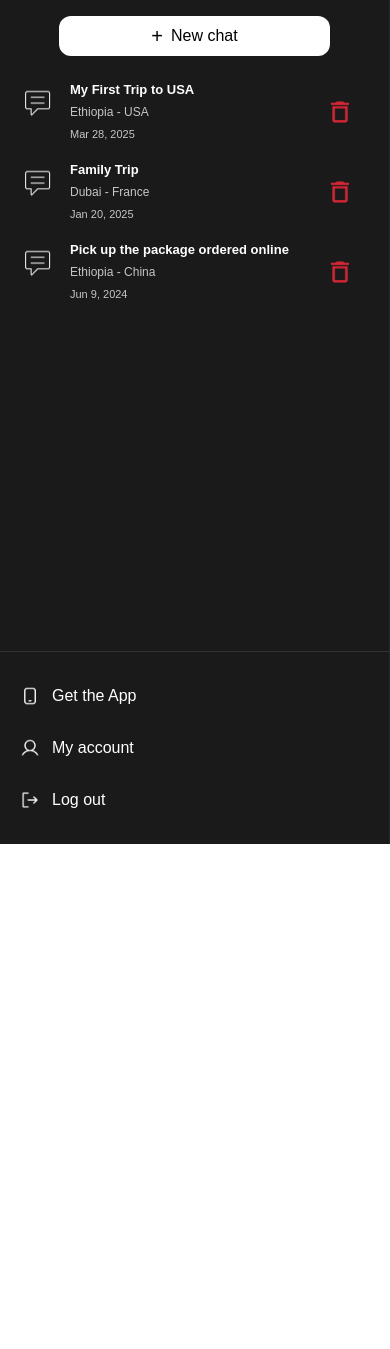
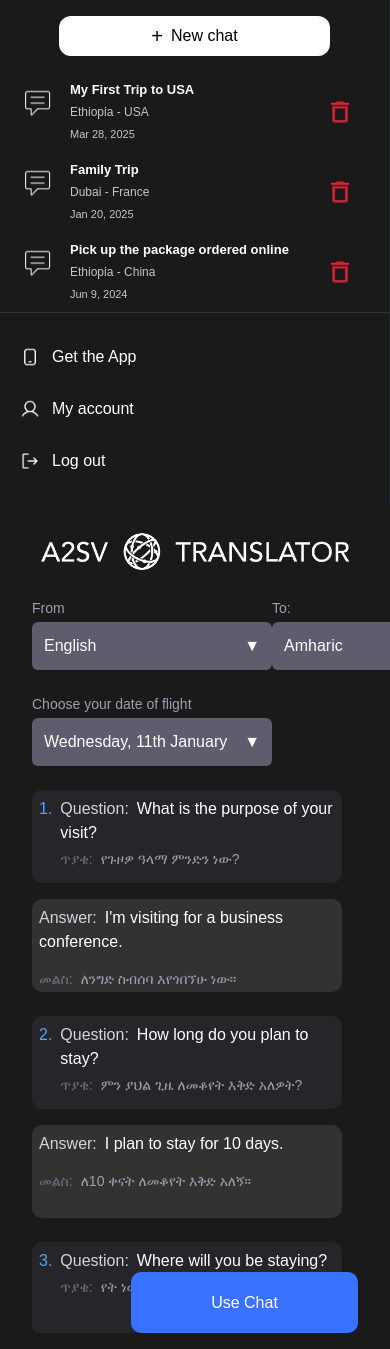
Before and after one commit to A2SV/A2SV-2025-Internship-Pass-Me, a Next.js app in the folder web/: page /dashboard/flight/1 in a window 390 px wide. Before the commit the page ends 844 px from the top, so only its background shows below. Built offline with nearby package versions, Linux system fonts and the light colour scheme; a web font is replaced by a local one.

Commit message:
feat: Add layout page to be shared by all component in the dashboard

```diff
--- a/web/src/app/dashboard/flight/[id]/page.tsx
+++ b/web/src/app/dashboard/flight/[id]/page.tsx
@@ -1,7 +1,6 @@
 "use client";
 
 import { useParams } from "next/navigation";
-import Sidebar from "../../../components/sidebar/sidebar";
 import FlightDetail from "../../../components/flight-detail/flight-detail";
 
 export default function FlightDetailPage() {
@@ -9,8 +8,7 @@ export default function FlightDetailPage() {
   const flightId = params.id as string;
 
   return (
-    <div className="flex h-screen bg-[#121212]">
-      <Sidebar />
+    <div className="h-screen bg-[#121212]">
       <FlightDetail flightId={flightId} />
     </div>
   );
--- /dev/null
+++ b/web/src/app/dashboard/layout.tsx
@@ -0,0 +1,12 @@
+import Sidebar from '@/app/components/sidebar/sidebar';
+
+export default function Layout({ children }: { children: React.ReactNode }) {
+  return (
+    <div className="flex h-screen flex-col md:flex-row md:overflow-hidden">
+      <div className="">
+        <Sidebar />
+      </div>
+      <div className="flex-grow md:overflow-y-auto">{children}</div>
+    </div>
+  );
+}
--- a/web/src/app/dashboard/newflight/page.tsx
+++ b/web/src/app/dashboard/newflight/page.tsx
@@ -0,0 +1,7 @@
+import Mainpage from "@/app/components/formchat/mainpage";
+
+export default function Page() {
+  return (
+    <Mainpage />
+  )
+}
--- a/web/src/app/dashboard/page.tsx
+++ b/web/src/app/dashboard/page.tsx
@@ -4,7 +4,6 @@ import Frame from "../components/frame/frame";
 export default function dashboard() {
   return (
     <div className="flex h-screen bg-[#121212]">
-      <Sidebar />
       <Frame />
     </div>
   );
```
